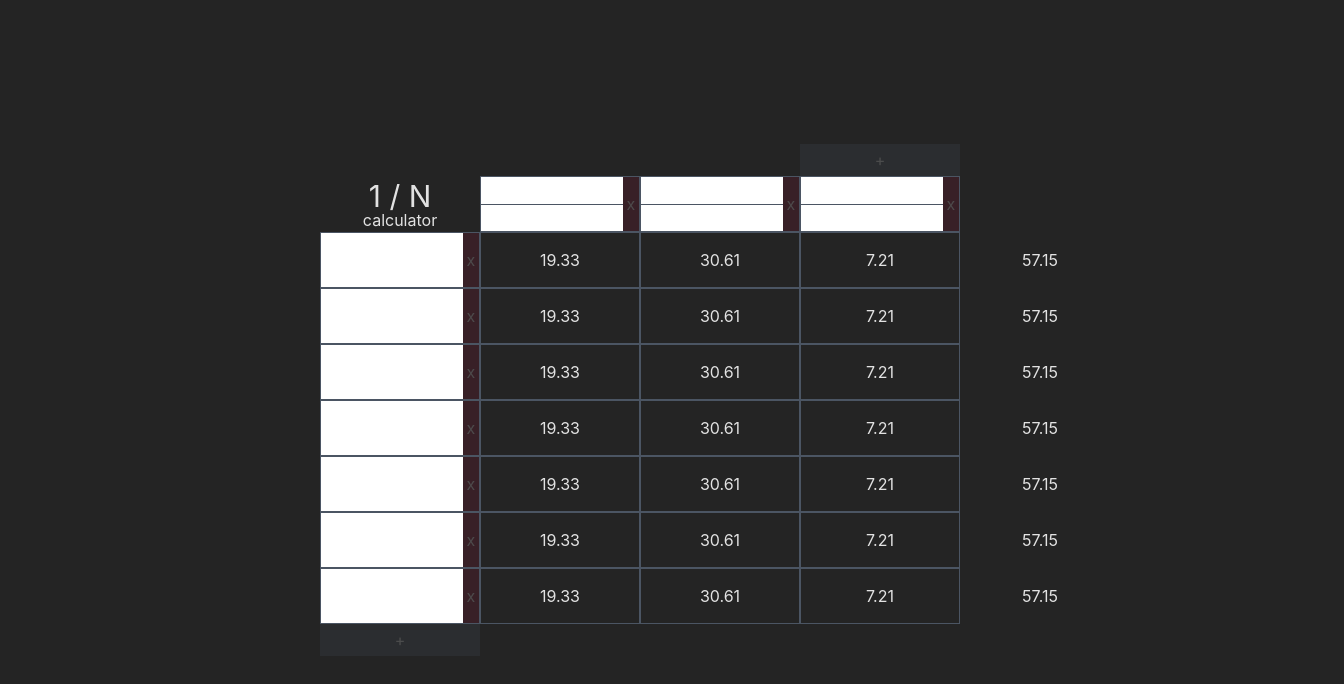
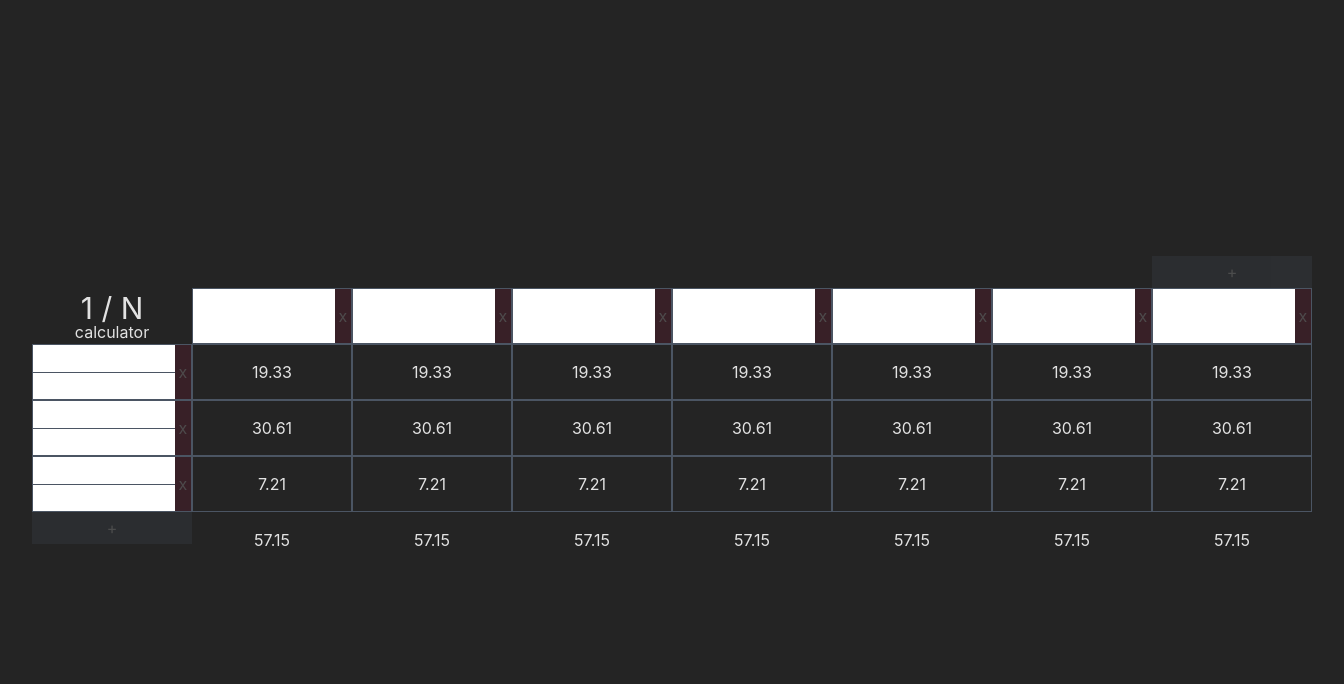
Before and after one commit to mikemklee/one-over-n, a Vue app: page / in a window 1280 px wide. Shown: the top 684 px of the page, 1344 px wide, since content can reach past the window. Built offline with nearby package versions, Linux system fonts and the light colour scheme.

Commit message:
Transpose table

```diff
--- a/src/components/Main.vue
+++ b/src/components/Main.vue
@@ -138,6 +138,17 @@ const expensePerPersonMatrix = computed(() => {
       <span>calculator</span>
     </div>
     <div class="flex col-start-2 col-end-auto">
+      <div v-for="(person, personIdx) in people" :key="personIdx" class="flex">
+        <Cell class="flex items-stretch">
+          <div class="flex flex-col">
+            <Editable v-model="person.name" />
+          </div>
+          <RemoveButton @click="removePerson(personIdx)" />
+        </Cell>
+      </div>
+    </div>
+
+    <div class="flex flex-col col-span-1 row-span-1">
       <Cell
         v-for="(expense, expenseIdx) in expenses"
         :key="expenseIdx"
@@ -154,23 +165,12 @@ const expensePerPersonMatrix = computed(() => {
       </Cell>
     </div>
 
-    <div class="flex flex-col col-span-1 row-span-1">
-      <div v-for="(person, personIdx) in people" :key="personIdx" class="flex">
-        <Cell class="flex items-stretch">
-          <div class="flex flex-col">
-            <Editable v-model="person.name" />
-          </div>
-          <RemoveButton @click="removePerson(personIdx)" />
-        </Cell>
-      </div>
-    </div>
-
-    <div class="col-start-2 col-end-auto row-start-2 flex flex-col">
+    <div class="col-start-2 col-end-auto row-start-2 flex">
       <div
         v-for="(expensesPerPerson, personIdx) in expensePerPersonMatrix"
         :key="personIdx"
       >
-        <div class="flex-grow flex">
+        <div class="flex-grow flex flex-col">
           <Cell
             v-for="(expensePerPerson, expenseIdx) in expensesPerPerson"
             :key="expenseIdx"
@@ -180,7 +180,7 @@ const expensePerPersonMatrix = computed(() => {
             {{ expensePerPerson }}
           </Cell>
 
-          <Cell class="absolute left-[100%]" :withBorder="false">
+          <Cell class="absolute top-[100%]" :withBorder="false">
             {{
               parseFloat(
                 expensesPerPerson.reduce((acc, amount) => {
@@ -193,11 +193,11 @@ const expensePerPersonMatrix = computed(() => {
       </div>
     </div>
 
-    <AddButton class="absolute right-0 bottom-[100%]" @click="addExpense">
+    <AddButton class="absolute right-0 bottom-[100%]" @click="addPerson">
       +
     </AddButton>
 
-    <AddButton class="absolute left-0 top-[100%]" @click="addPerson">
+    <AddButton class="absolute left-0 top-[100%]" @click="addExpense">
       +
     </AddButton>
   </div>
--- a/src/style.css
+++ b/src/style.css
@@ -52,7 +52,6 @@ h1 {
 
 
 #app {
-  max-width: 1280px;
   margin: 0 auto;
   padding: 2rem;
   text-align: center;
```
